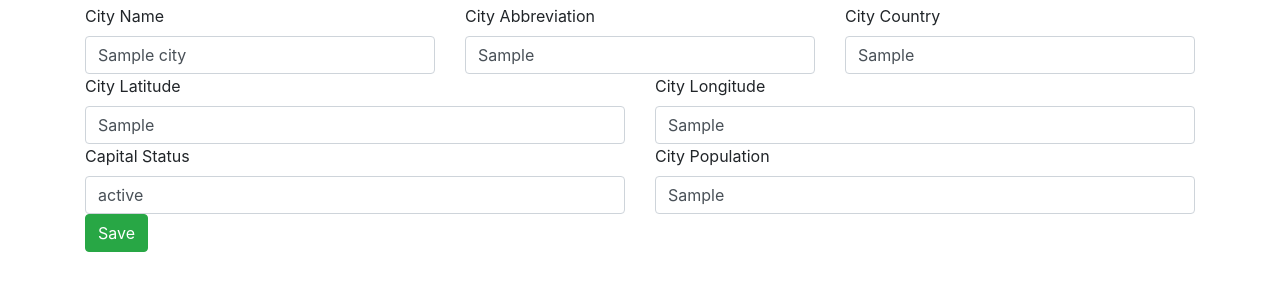
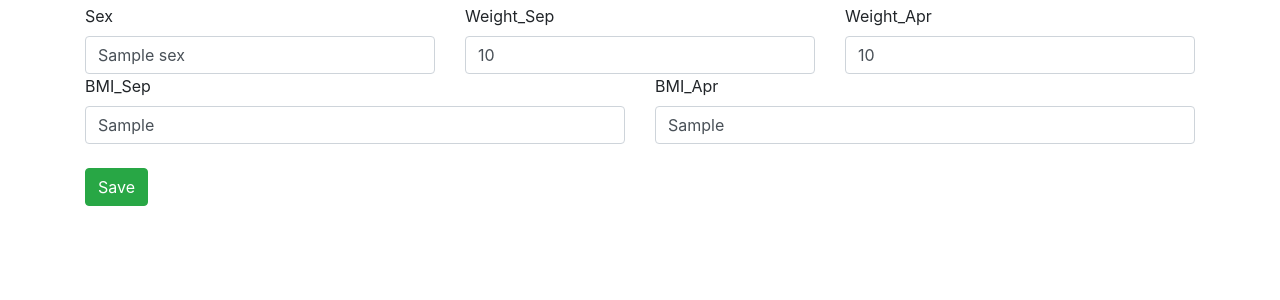
Before and after one commit to Harishn97/WebapplicationFinal, a Flask app: template app/templates/edit.html in a window 1280 px wide. Shown: the part 56-356 px from the top of the page. Run offline with Flask 2, Linux system fonts and the light colour scheme; the template is opened without the code that fills it: most values are stand-ins (such as "Sample title", 1, 10 or a date in 2020); some libraries are stand-ins or nearby versions.

Commit message:
Task- "Updated edit.html file"

```diff
--- a/app/templates/edit.html
+++ b/app/templates/edit.html
@@ -1,44 +1,33 @@
 {% extends "layout.html" %}
 {% block content %}
-<form action="/edit/{{city.id}}" method="post">
+<form action="/edit/{{ppl.id}}" method="post" xmlns="http://www.w3.org/1999/html">
     <div class="row">
         <div class="col">
-            <label for="fldName">City Name</label>
-            <input id="fldName" type="text" class="form-control" placeholder="City Name" name="fldName" value="{{city.fldName}}">
+            <label for="Sex">Sex</label>
+            <input id="Sex" type="text" class="form-control" placeholder="Sex" name="Sex" value="{{ppl.Sex}}">
         </div>
         <div class="col">
-            <label for="fldAbbreviation">City Abbreviation</label>
-            <input id="fldAbbreviation" type="text" class="form-control" placeholder="City Abbreviation"
-                   name="fldAbbreviation" value="{{city.fldAbbreviation}}">
+            <label for="Weight_Sep">Weight_Sep</label>
+            <input id="Weight_Sep" type="text" class="form-control" placeholder="Weight_Sep"
+                   name="Weight_Sep" value="{{ppl.Weight_Sep}}">
         </div>
         <div class="col">
-            <label for="fldCountry">City Country</label>
-            <input id="fldCountry" type="text" class="form-control" placeholder="City Country" name="fldCountry" value="{{city.fldCountry}}">
+            <label for="Weight_Apr">Weight_Apr</label>
+            <input id="Weight_Apr" type="text" class="form-control" placeholder="Weight_Apr" name="Weight_Apr" value="{{ppl.Weight_Apr}}">
         </div>
     </div>
 
     <div class="row">
         <div class="col">
-            <label for="fldLat">City Latitude</label>
-            <input id="fldLat" type="text" class="form-control" placeholder="City Latitude" name="fldLat" value="{{city.fldLat}}">
+            <label for="BMI_Sep">BMI_Sep</label>
+            <input id="BMI_Sep" type="text" class="form-control" placeholder="BMI_Sep" name="BMI_Sep" value="{{ppl.BMI_Sep}}">
         </div>
         <div class="col">
-            <label for="fldlong">City Longitude</label>
-            <input id="fldlong" type="text" class="form-control" placeholder="City Longitude" name="fldLong" value="{{city.fldLong}}">
+            <label for="BMI_Apr">BMI_Apr</label>
+            <input id="BMI_Apr" type="text" class="form-control" placeholder="BMI_Apr" name="BMI_Apr" value="{{ppl.BMI_Apr}}">
         </div>
     </div>
-    <div class="row">
-        <div class="col">
-            <label for="fldCapitalStatus">Capital Status</label>
-
-            <input id="fldCapitalStatus" type="text" class="form-control" placeholder="Capital Status"
-                   name="fldCapitalStatus" value="{{city.fldCapitalStatus}}">
-        </div>
-        <div class="col">
-            <label for="fldPopulation">City Population</label>
-            <input id="fldPopulation" type="text" class="form-control" placeholder="Population" name="fldPopulation" value="{{city.fldPopulation}}">
-        </div>
-    </div>
+    </br>
     <button type="submit" class="btn btn-success">Save</button>
 
 </form>
```
